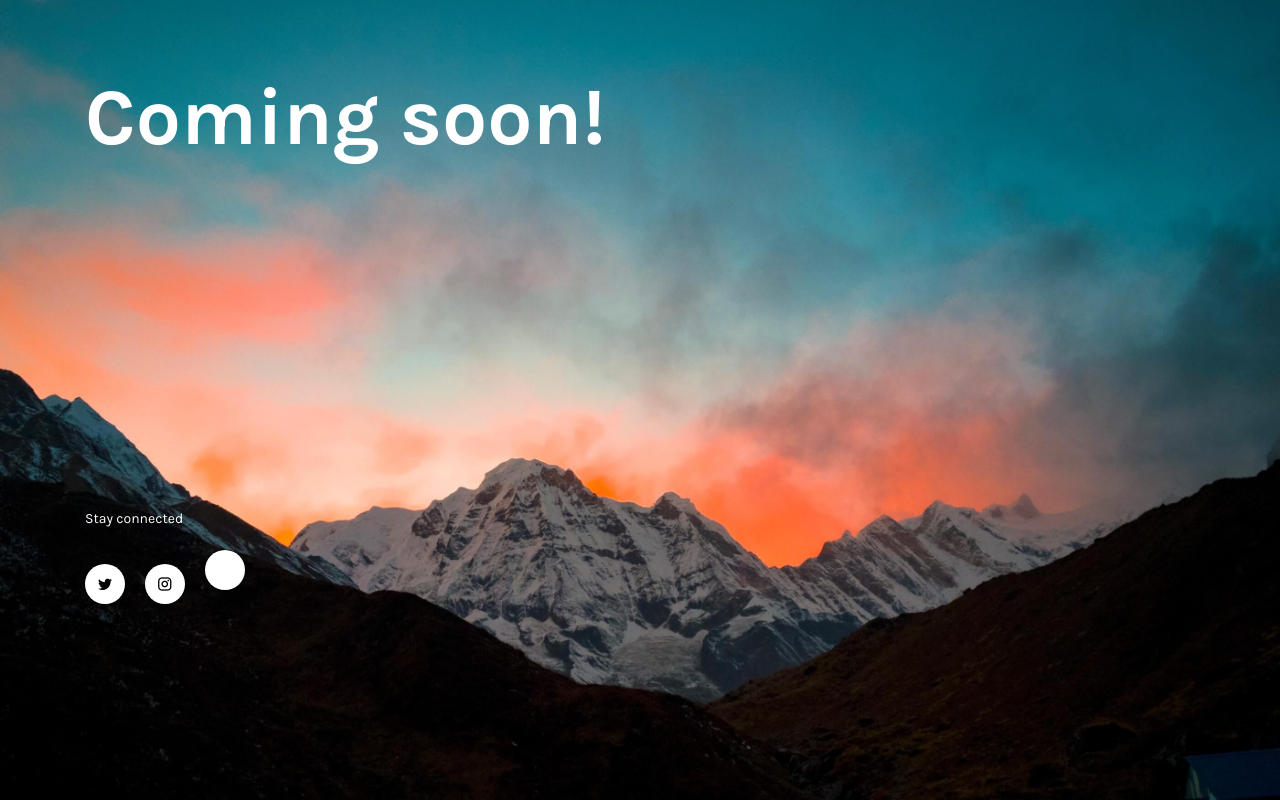
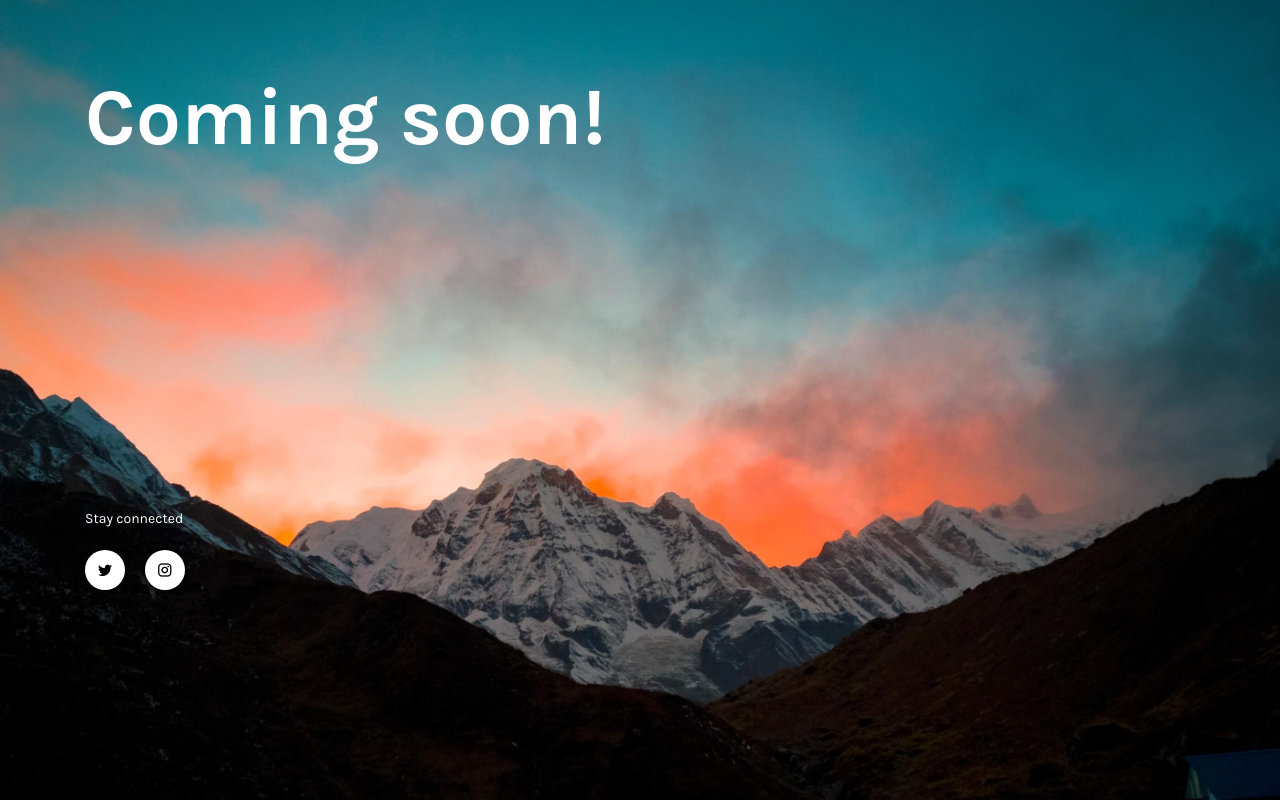
Before and after one commit to takipsizad/webpage, a website: page index.html in a window 1280 px wide. Drawn offline with nearby package versions, Linux system fonts and the light colour scheme.

Commit message:
Update index.html

```diff
--- a/index.html
+++ b/index.html
@@ -34,7 +34,6 @@
             <nav class="footer-social-links">
                 <a target="_blank" href="https://twitter.com/Asterki1" class="social-link"><i class="mdi mdi-twitter"></i></a>
                 <a target="_blank" href="https://www.instagram.com/asterki_/" class="social-link"><i class="mdi mdi-instagram"></i></a>
-                <a target="_blank" href="https://discord.gg/ePdzpZ9" class="social-link"><i class="mdi mdi-discord"></i></a>
             </nav>
         </div>
     </main>
```
